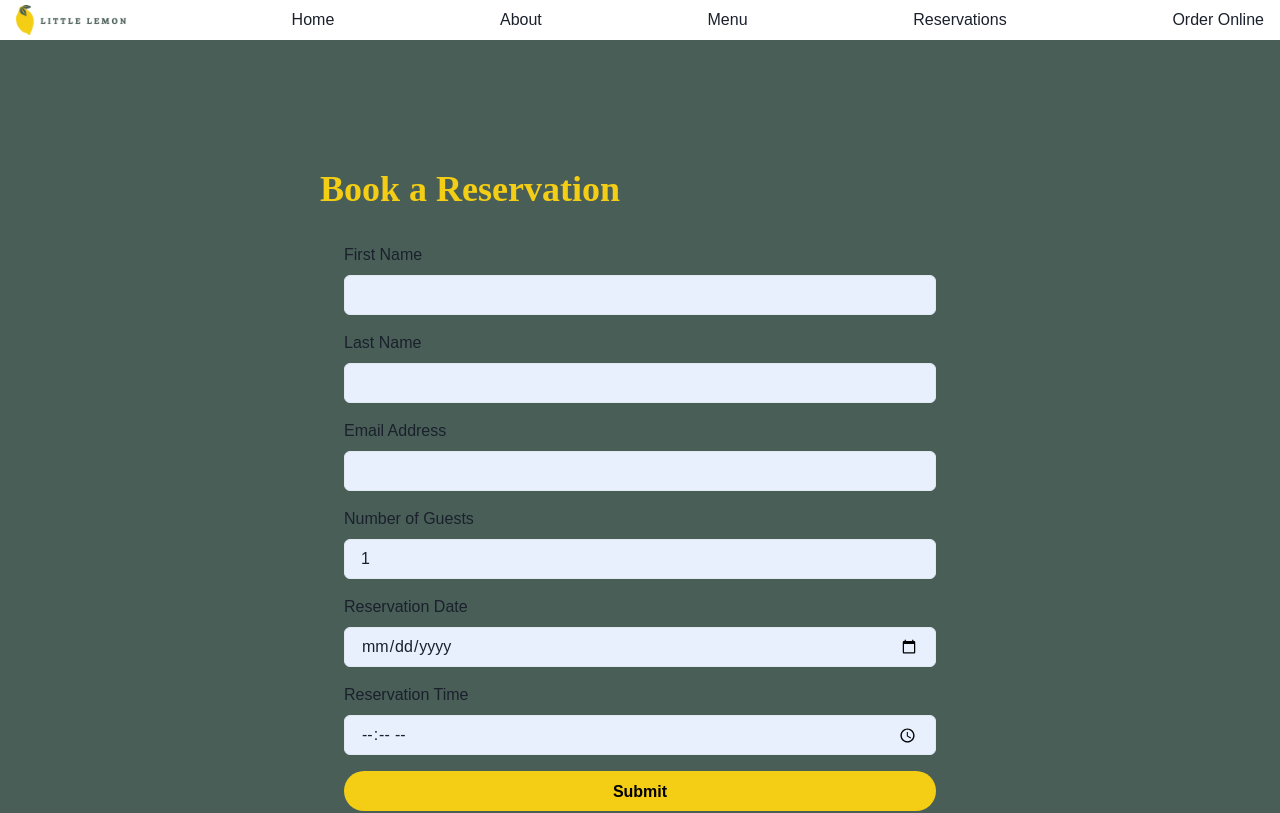
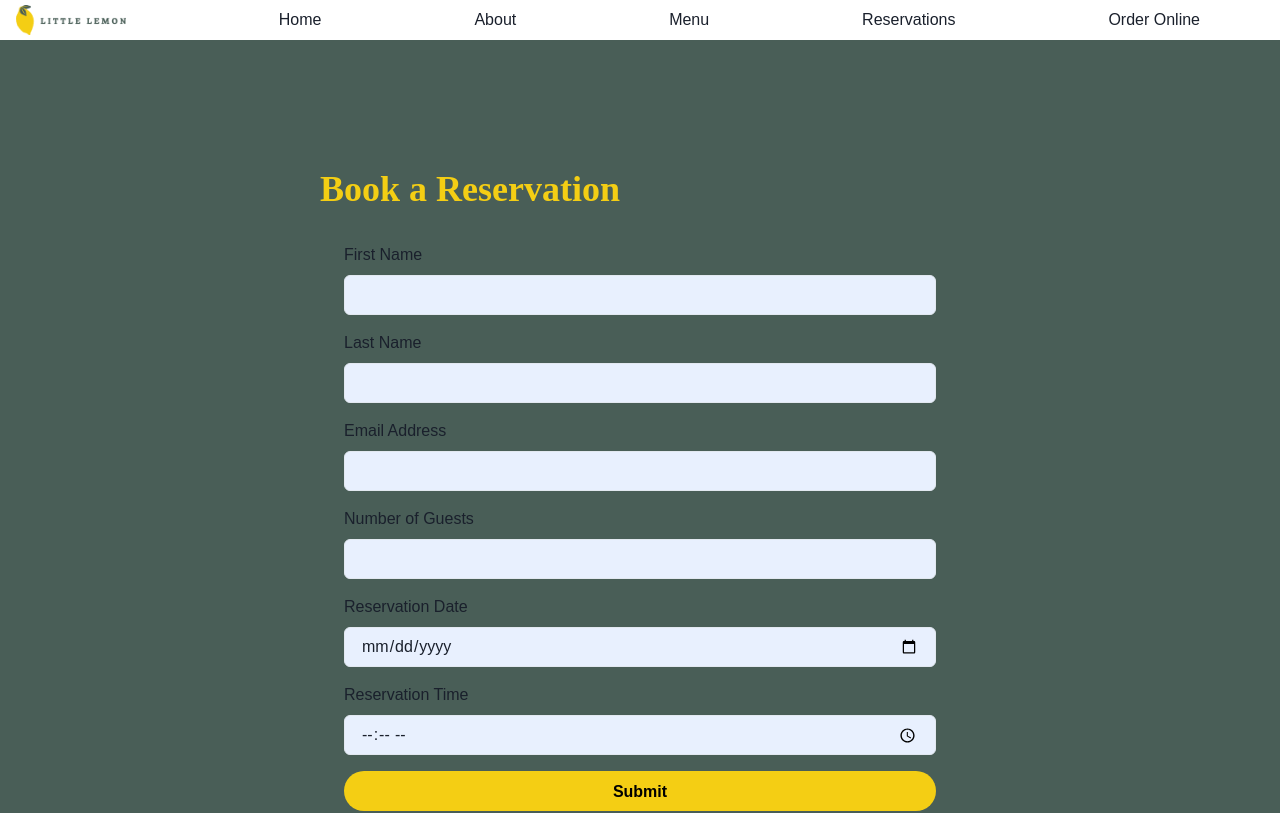
Before and after one commit to dpaez16/Little-Lemon-Capstone-Project, a React (Create React App) app: page /reservations in a window 1280 px wide. Shown: the top 813 px of the page. Built offline with nearby package versions, Linux system fonts and the light colour scheme.

Commit message:
navbar adjustments, number of guests required

```diff
--- a/src/components/navbar/Navbar.css
+++ b/src/components/navbar/Navbar.css
@@ -11,6 +11,14 @@ nav > * {
     margin: 0 1rem;
 }
 
+nav > a:last-child {
+    margin-right: 5rem;
+}
+
+nav > a:hover {
+    text-decoration: underline solid #F4CE14 3px;
+}
+
 nav > img {
     height: 100%;
     object-fit: cover;
--- a/src/components/pages/reservations/Reservations.js
+++ b/src/components/pages/reservations/Reservations.js
@@ -26,7 +26,7 @@ export default function Reservations() {
             firstName: "",
             lastName: "",
             email: "",
-            numberOfGuests: "1",
+            numberOfGuests: "",
             reservationDate: "",
             reservationTime: ""
         },
@@ -38,7 +38,7 @@ export default function Reservations() {
             firstName: Yup.string().required('Required'),
             lastName: Yup.string().required('Required'),
             email: Yup.string().email("Invalid email address").required('Required'),
-            numberOfGuests: Yup.number(),
+            numberOfGuests: Yup.number().required('Required'),
             reservationDate: Yup.date().required('Required'),
             reservationTime: Yup.string().required('Required')
         }),
```
